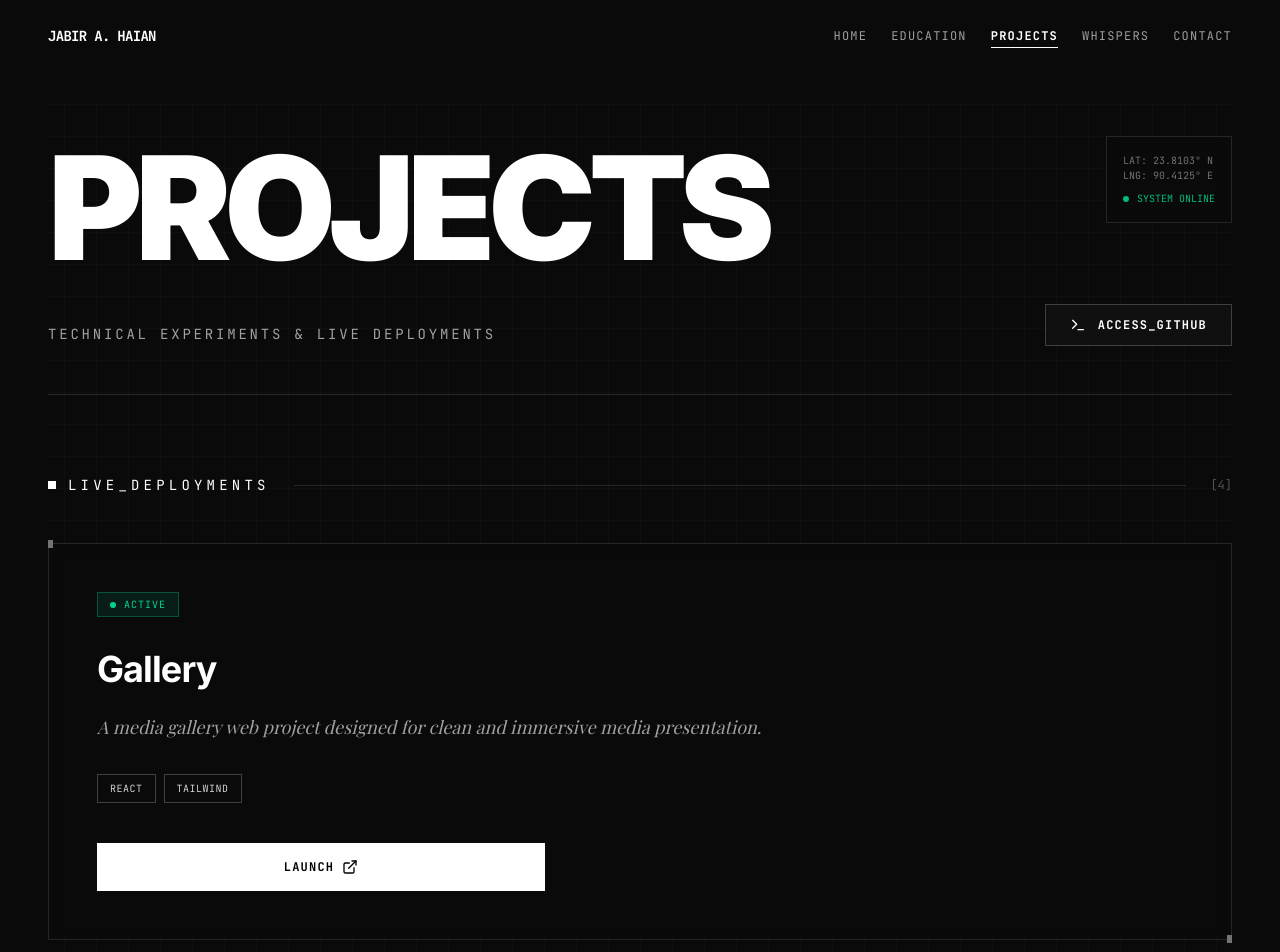
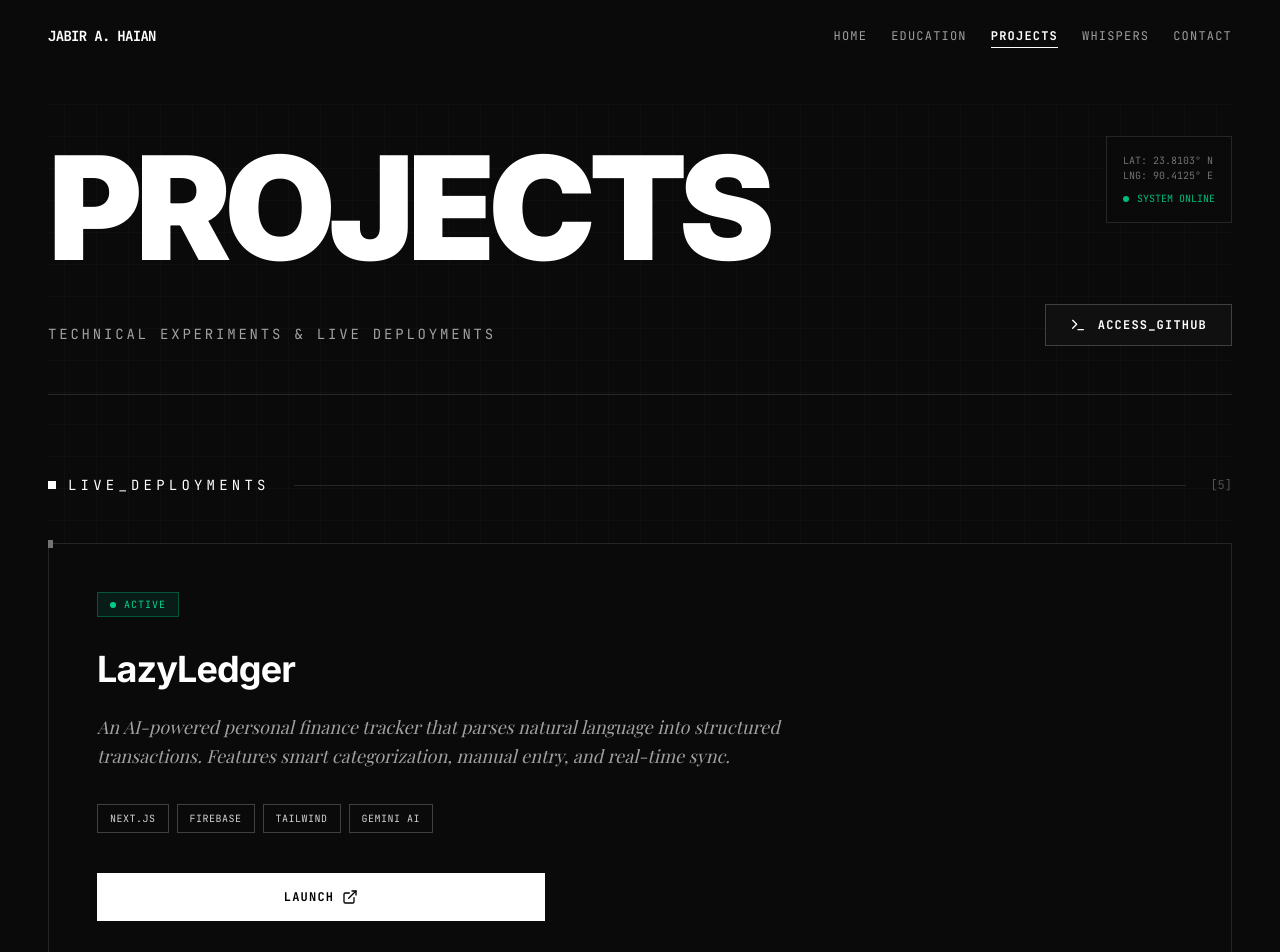
Before and after one commit to Jabir-A-H/personal-website, a Next.js app: page /projects in a window 1280 px wide. Shown: the top 952 px of the page. Built offline with nearby package versions, Linux system fonts and the light colour scheme; a web font is replaced by a local one.

Commit message:
feat: Integrate Vercel Analytics
Adds Vercel Analytics to track website usage and performance. This will help in understanding user behavior and identifying areas for improvement.

```diff
--- a/app/layout.tsx
+++ b/app/layout.tsx
@@ -2,6 +2,7 @@ import type { Metadata } from 'next';
 import { Inter, Playfair_Display, JetBrains_Mono } from 'next/font/google';
 import './globals.css';
 import Shell from '@/components/Shell';
+import { Analytics } from '@vercel/analytics/react';
 
 const inter = Inter({
   subsets: ['latin'],
@@ -30,6 +31,7 @@ export default function RootLayout({ children }: { children: React.ReactNode })
         <Shell>
           {children}
         </Shell>
+        <Analytics />
       </body>
     </html>
   );
--- a/data.json
+++ b/data.json
@@ -21,6 +21,13 @@
     { "name": "YouTube", "url": "https://www.youtube.com/jabirabdullahhaian", "handle": "@jabirabdullahhaian" }
   ],
   "projects": [
+    {
+      "title": "LazyLedger",
+      "status": "live",
+      "tech": ["Next.js", "Firebase", "Tailwind", "Gemini AI"],
+      "description": "An AI-powered personal finance tracker that parses natural language into structured transactions. Features smart categorization, manual entry, and real-time sync.",
+      "live": "http://lazyledger-jabir.vercel.app/"
+    },
     {
       "title": "Gallery",
       "status": "live",
--- a/package.json
+++ b/package.json
@@ -12,6 +12,7 @@
   "dependencies": {
     "@google/genai": "^1.43.0",
     "@hookform/resolvers": "^5.2.2",
+    "@vercel/analytics": "^1.6.1",
     "autoprefixer": "^10.4.27",
     "class-variance-authority": "^0.7.1",
     "clsx": "^2.1.1",
```
Also changed, not shown: 1 other file (tests, documents, lock files or other folders).
